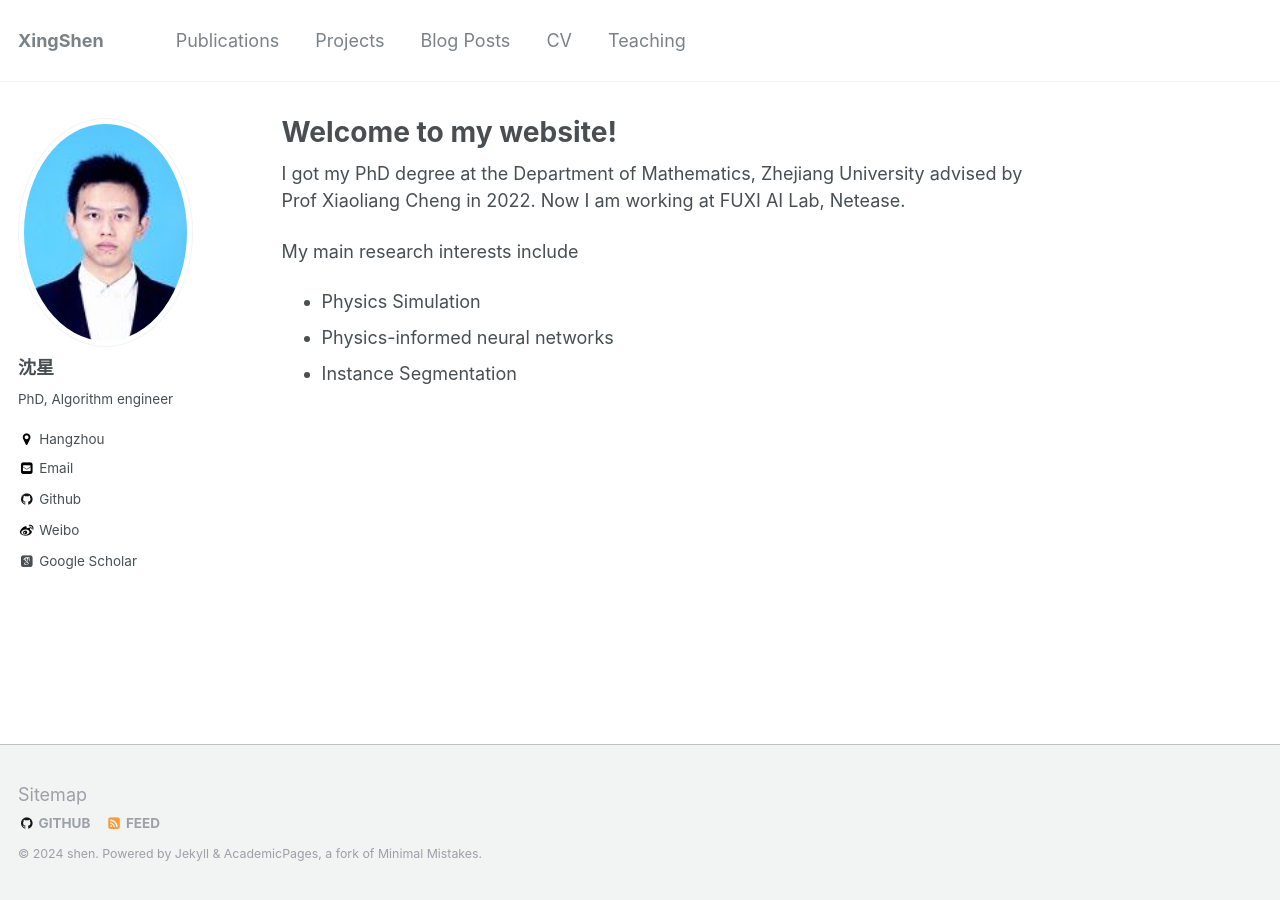
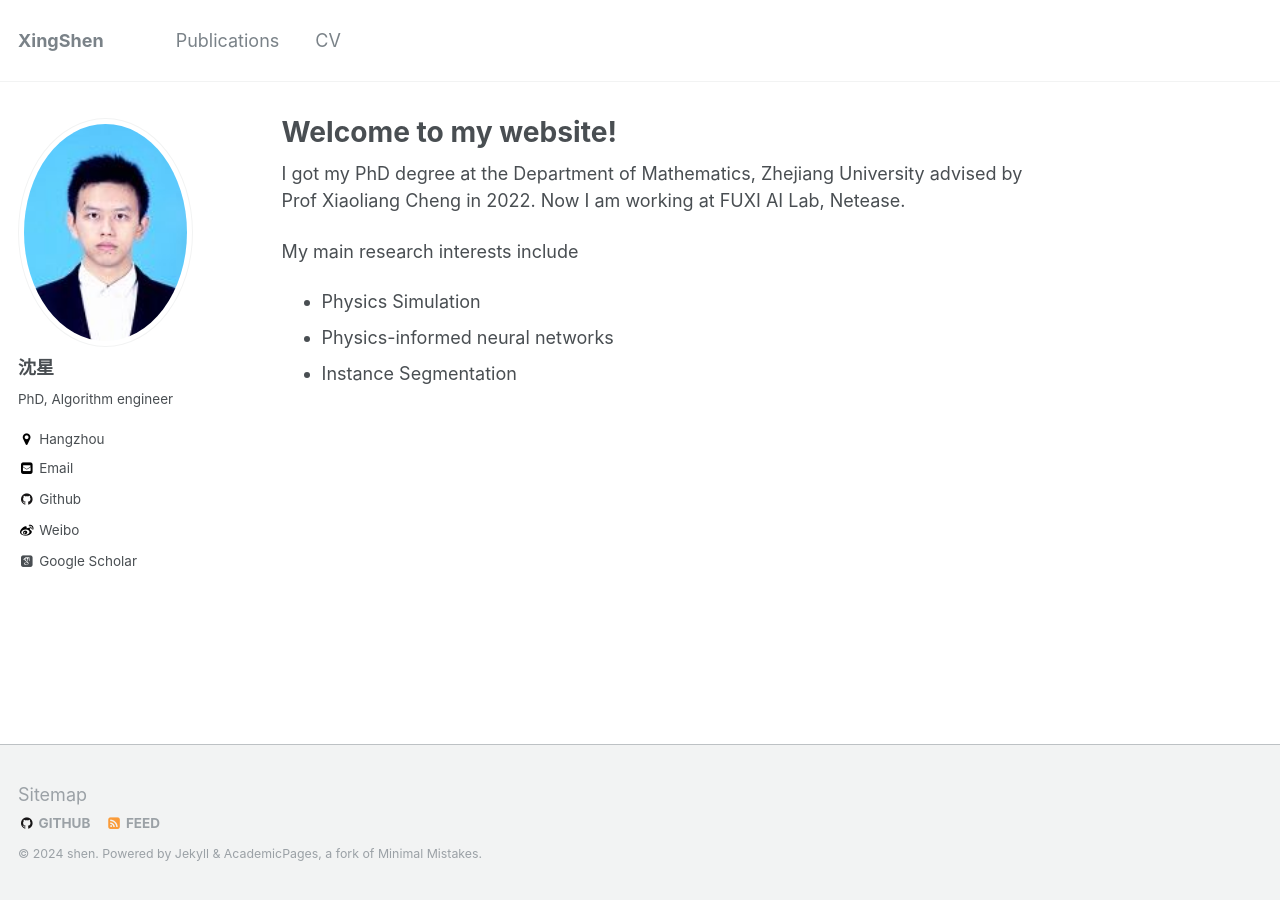
Before and after one commit to Xingbaji/xingbaji.github.io, a Jekyll site: the page built from _pages/about.md, in a window 1280 px wide. Built offline with Jekyll 4.4.1, drawn with Linux system fonts in a browser that asks for light colours; some web fonts are replaced.

Commit message:
remove blog

```diff
--- a/_data/navigation.yml
+++ b/_data/navigation.yml
@@ -3,13 +3,5 @@ main:
   - title: "Publications"
     url: /publications/
 
-  - title: "Projects"
-    url: /projects/
-
-  - title: "Blog Posts"
-    url: /year-archive/
-
   - title: "CV"
     url: /cv/
-  - title: "Teaching"
-    url: /teaching/
```
